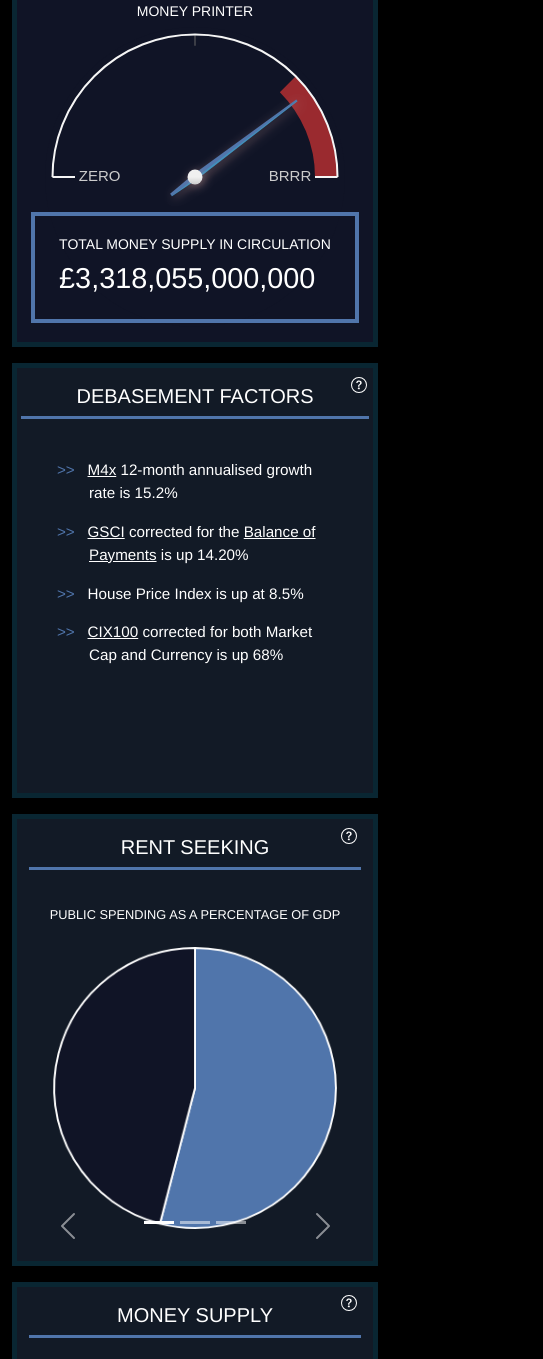
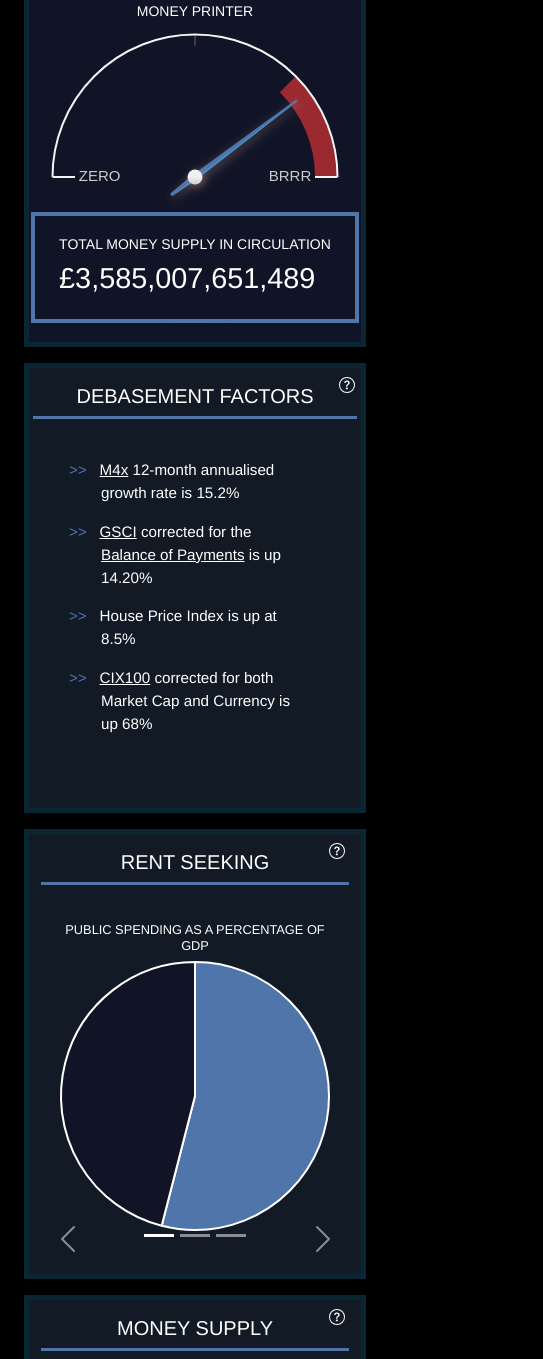
Before and after one commit to Stealth-Tax/stealth-tax, a website: page index.html in a window 390 px wide. Shown: the part 348-1707 px from the top of the page, 543 px wide, since content can reach past the window. Drawn offline with nearby package versions, Linux system fonts and the light colour scheme; a web font is replaced by a local one.

Commit message:
Implementing breakpoint resizing

```diff
--- a/index.html
+++ b/index.html
@@ -10,7 +10,7 @@
 </head>
 <body>
     <header>
-        <nav class="navbar navbar-expand-lg navbar-dark bg-primary fixed-top">
+        <nav class="navbar navbar-expand-md navbar-dark bg-primary fixed-top">
             <div class="container-fluid">
               <img class="navbar-brand" src="./media/img/logo_white.png" href="#"> or how the government is stealing your money
               <button class="navbar-toggler" type="button" data-bs-toggle="collapse" data-bs-target="#navbarSupportedContent" aria-controls="navbarSupportedContent" aria-expanded="false" aria-label="Toggle navigation">
@@ -67,7 +67,7 @@
 
     </header>
 
-    <main>
+    <main class="container-fluid">
       <!-- Mainbox -->
       <div id="main-container" class="container">
         <div class="row justify-content-center">
@@ -90,7 +90,7 @@
               <div id="money-applet-container" class="position-absolute">
                 <div id="money-supply-applet"class="bordered-mini-content">
                   <h5>TOTAL MONEY SUPPLY IN CIRCULATION</h5>
-                  <h4>£3,318,055,000,000</h4>
+                  <h4 id="money-counter">£3,318,055,000,000</h4>
                 </div>
               </div>
 
@@ -181,9 +181,7 @@
                      <div class="row pt-2 px-2">
                          <h6>Public Spending as a Percentage of GDP</h6>
                      </div>
-                     <div class="row pt-2 px-2 chart-resizeable-container">
-                       <canvas class="p-2" id="pieChart" width="500" height="500"></canvas>
-                     </div>
+                       <canvas class="" id="pieChart" width="500" height="450"></canvas>
 
                    </div>
 
@@ -191,9 +189,7 @@
                      <div class="row pt-2 px-2">
                          <h6>Public debt vs GDP over time</h6>
                      </div>
-                     <div class="row pt-2 px-2">
                        <canvas class="p-2" id="rent-seek-time" width="500" height="500"></canvas>
-                     </div>
                    </div>
 
                    <div class="carousel-item">
@@ -201,9 +197,7 @@
                          <h6>Global GDP vs<br>Global Debt</h6>
 
                      </div>
-                     <div class="row pt-2 px-2">
-                       <canvas class="p-2" id="rent-seek-bubble" width="500" height="500"></canvas>
-                     </div>
+                       <canvas class="p-2" id="rent-seek-bubble" width="500" height="450"></canvas>
                    </div>
 
 
@@ -320,5 +314,6 @@
     <script src="./scripts/gauges/money-printer-gauge.js"></script>
     <script src="./scripts/charts/Chart.js"></script>
     <script src="./scripts/charts/chart-data.js"></script>
+    <script src="./scripts/gauges/m4-counter.js"></script>
 </body>
 </html>
--- a/scripts/charts/chart-data.js
+++ b/scripts/charts/chart-data.js
@@ -18,10 +18,10 @@ const canvasSizes = [100, 200, 300, 400, 450];
 let m4x12MonthCanvas = document.getElementById("m4xChart12Month");
 let m4x3MonthCanvas = document.getElementById("m4xChart3Month");
 let pieCanvas = document.getElementById("pieChart");
-    pieCanvas.setAttribute("height", 450);
+    //pieCanvas.setAttribute("height", 450);
 let rentSeekTime = document.getElementById("rent-seek-time");
 let rentSeekBubble = document.getElementById("rent-seek-bubble");
-    rentSeekBubble.setAttribute("height", 450);
+   // rentSeekBubble.setAttribute("height", 450);
 
 //MediaQuery Listeners and Resizers
 //const mediaQueryList = window.matchMedia("only screen and (max-width: 1400px");
@@ -212,7 +212,7 @@ let m4xChart3Month = new Chart(m4x3MonthCanvas, {
             display: false
         },
         //responsive: false
-        //maintainAspectRatio: false
+        //maintainAspectRatio: true
 
         // title: {
         //     display: true,
--- a/scripts/gauges/m4-counter.js
+++ b/scripts/gauges/m4-counter.js
@@ -1,21 +1,45 @@
 const moneyCounter = document.getElementById('money-counter');
-const startingAmmount = 10000000000;
-const startingTime = new Date(2021, 01, 01);
-const yearlyGrowth = 1.2;
-const incrementSecond = yearlyGrowth / (360*24*60*60);
+const startingAmmount = 3318055000000;
+const initTime = new Date(2021, 01, 01);
+const yearlyGrowth = 0.25;
+const secondsInYear = (360*24*60*60);
+const incrementSecond = yearlyGrowth / secondsInYear;
+const finalPriceFormat = Intl.NumberFormat('en-GB',
+{style: 'currency', currency: 'GBP', maximumFractionDigits: 0},
+);
+
+let ammount = startingAmmount;
+
+
+const determineStartingNumber = () => {
+    const timeDiffSeconds = getTimeDiff();
+    console.log(timeDiffSeconds / secondsInYear * yearlyGrowth);
+    ammount = startingAmmount + (timeDiffSeconds / secondsInYear * yearlyGrowth * startingAmmount);
+
+}
+
+
+const updateCounter = () => {
+
+    ammount += incrementSecond * ammount;
+    //console.log(ammount);
+
+    moneyCounter.innerHTML = finalPriceFormat.format(ammount);
+
+}
 
 
 
 
-const updateCounter = () => {
-    const now = new Date();
-    const timeDiffRaw = now - startingTime;
-    const timeDiffSeconds = (timeDiffRaw / 1000).toFixed(0);
-    const currentAmount = startingAmmount + (timeDiffSeconds * incrementSecond);
 
 
-    moneyCounter.innerHTML = currentAmount;
-
+function getTimeDiff() {
+    const timeElapsed = Date.now();
+    const now = new Date(timeElapsed);
+    const timeDiff = Math.abs(now - initTime);
+    const timeDiffSeconds = (timeDiff / 1000).toFixed(0);
+    return timeDiffSeconds;
 }
 
+determineStartingNumber();
 setInterval(updateCounter, 1000);
--- a/scss/_small_content_boxes.scss
+++ b/scss/_small_content_boxes.scss
@@ -1,5 +1,5 @@
 //Variables
-$small-content-height: 435px;
+$small-content-height: 450px;
 
 .small-content-box {
     background-color: $info;
@@ -39,7 +39,8 @@ $small-content-height: 435px;
     margin: 0.5rem auto;
 }
 
-.chart-container-inner {
+.chart-resizeable-container {
+    position: relative;
     padding: 0 0;
 }
 
```
Also changed, not shown: css/main.css, 1 other file.
